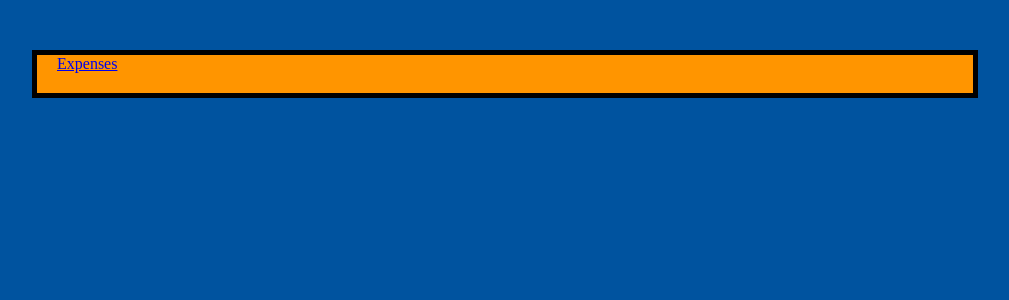
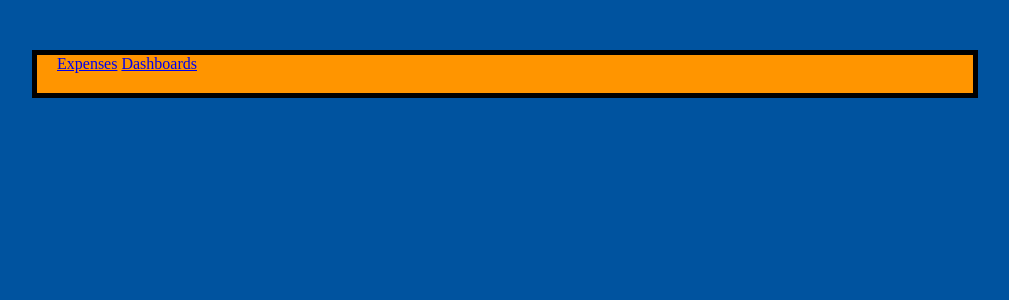
Before and after one commit to SEBROVATER/accountant, a FastAPI app: page / in a window 1280 px wide. Shown: the top 300 px of the page, without its empty margins (135-1144 px from the left). Run offline with FastAPI, Linux system fonts and the light colour scheme.

Commit message:
feat: dashboards connected to the main router

```diff
--- a/app/main.py
+++ b/app/main.py
@@ -3,6 +3,7 @@ from fastapi.staticfiles import StaticFiles
 from tortoise.contrib.fastapi import register_tortoise
 
 from app.config import Settings
+from app.dashboards.routes import router as dashboards_router
 from app.db import TORTOISE_ORM
 from app.expenses.routes import router as expenses_router
 from app.routes import router as main_router
@@ -17,6 +18,7 @@ def get_app() -> FastAPI:
     app.mount("/static", StaticFiles(directory=settings.APP_DIR / "static"), name="static")
     app.include_router(main_router)
     app.include_router(expenses_router)
+    app.include_router(dashboards_router)
     return app
 
 
--- a/app/templates/main.html
+++ b/app/templates/main.html
@@ -1,4 +1,5 @@
 {% extends "/shared/_base.html" %}
 {% block content %}
     <a href="{{ url_for("get_expenses") }}">Expenses</a>
+    <a href="{{ url_for("get_dashboards") }}">Dashboards</a>
 {% endblock content %}
```
